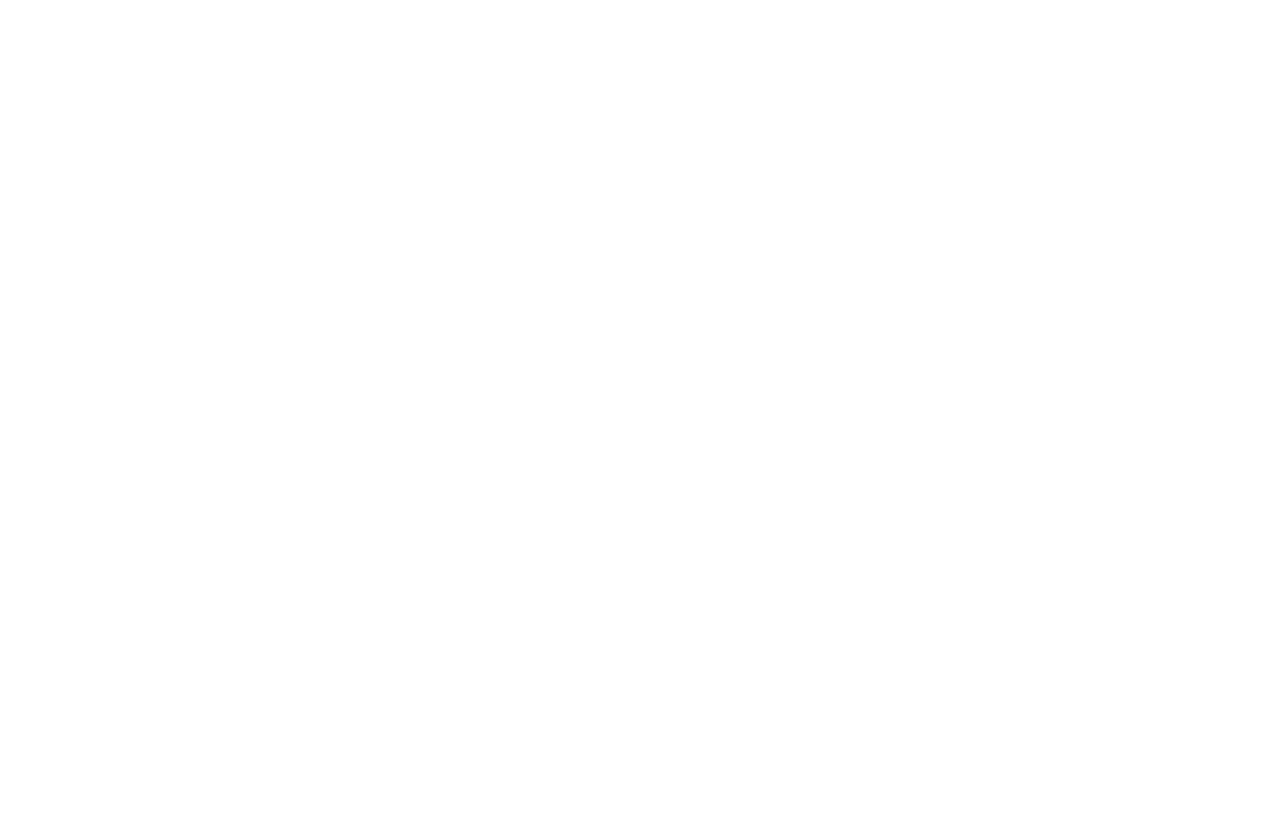
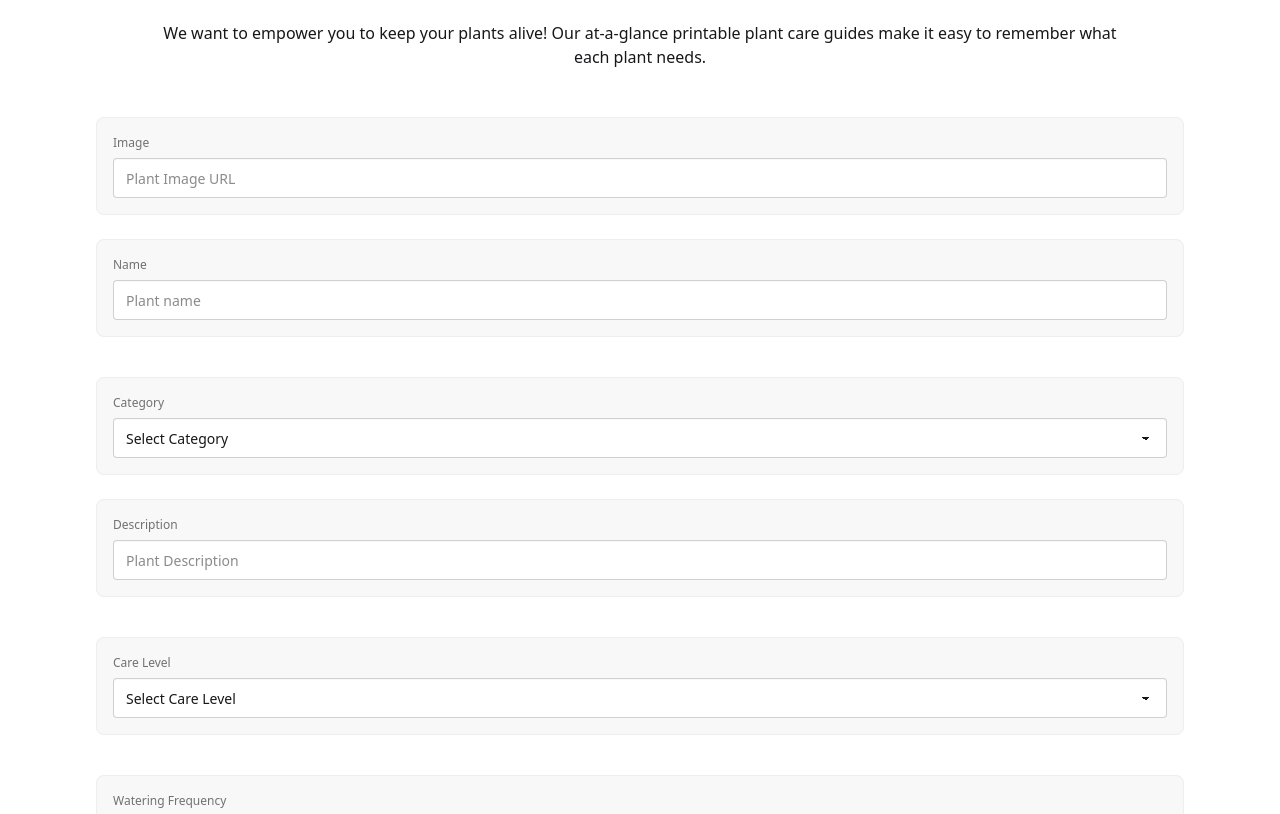
Before and after one commit to 1munni/Plant-care-tracker, a React (Vite) app: page /addPlants in a window 1280 px wide. Shown: the part 244-1058 px from the top of the page. Before the commit the page ends 800 px from the top, so only its background shows below. Built offline with nearby package versions, Linux system fonts and the light colour scheme.

Commit message:
add plant complete

```diff
--- a/package.json
+++ b/package.json
@@ -13,7 +13,10 @@
     "@tailwindcss/vite": "^4.1.7",
     "react": "^19.1.0",
     "react-dom": "^19.1.0",
+    "react-hook-form": "^7.56.4",
+    "react-hot-toast": "^2.5.2",
     "react-router": "^7.6.0",
+    "sweetalert2": "^11.21.2",
     "tailwindcss": "^4.1.7"
   },
   "devDependencies": {
--- a/src/Components/AddPlants.jsx
+++ b/src/Components/AddPlants.jsx
@@ -1,10 +1,140 @@
 import React from 'react';
+import Swal from 'sweetalert2';
 
 const AddPlants = () => {
+
+    const handleAddPlant=e=>{
+      e.preventDefault();
+      const form=e.target;
+      const formData=new FormData(form);
+      const newPlant = Object.fromEntries(formData.entries());
+      console.log(newPlant);
+
+// send plant data to server
+fetch('http://localhost:3000/plants', {
+    method:'POST',
+  headers: {
+    'Content-Type': 'application/json'
+},
+    body:JSON.stringify(newPlant)
+})
+.then(res=>res.json())
+.then(data=>{
+    // console.log('after adding plants to db', data)
+    if(data.insertedId){
+        console.log(' plant added successfully')
+       Swal.fire({
+  title: "Drag me!",
+  icon: "success",
+  draggable: true
+});
+// form.reset()
+    }
+})
+
+    }
     return (
-        <div>
+               <div className='p-24'>
+            <div className='p-12 text-center space-y-4'>
+                <h1 className='text-4xl font-medium'>Add Plants</h1>
+            <p>We want to empower you to keep your plants alive! Our at-a-glance printable plant care guides make it easy to remember what each plant needs.</p>
+            </div>
+            <form onSubmit={handleAddPlant}>
+<div className='grid grid-cols-1  gap-6'>
 
-        </div>
+<fieldset className="fieldset bg-base-200 border-base-300 rounded-box border p-4">
+  <label className="label">Image</label>
+  <input type="text" name="image" className="input w-full" placeholder="Plant Image URL" />
+</fieldset>
+ {/* name */}
+  <fieldset className="fieldset bg-base-200 border-base-300 rounded-box  border p-4">
+  <label className="label">Name</label>
+  <input type="text" name="name" className="input w-full" placeholder="Plant name" />
+ </fieldset>
+
+
+<fieldset className="fieldset bg-base-200 border-base-300 rounded-box border p-4 mt-4">
+  <label className="label">Category</label>
+  <select name="category" className="select select-bordered w-full">
+    <option value="" disabled selected>Select Category</option>
+    <option value="succulent">Succulent</option>
+    <option value="fern">Fern</option>
+    <option value="flowering">Flowering</option>
+    {/* Add more categories as needed */}
+  </select>
+</fieldset>
+
+{/* description */}
+
+    <fieldset className="fieldset bg-base-200 border-base-300 rounded-box  border p-4">
+  <label className="label">Description</label>
+  <input type="text" name="Description" className="input w-full" placeholder="Plant Description" />
+ </fieldset>
+ {/* care-level */}
+   <fieldset className="fieldset bg-base-200 border-base-300 rounded-box border p-4 mt-4">
+  <label className="label">Care Level</label>
+  <select name="careLevel" className="select select-bordered w-full">
+    <option value="" disabled selected>Select Care Level</option>
+    <option value="easy">Easy</option>
+    <option value="moderate">Moderate</option>
+    <option value="difficult">Difficult</option>
+  </select>
+</fieldset>
+
+{/* watering frequency */}
+
+<fieldset className="fieldset bg-base-200 border-base-300 rounded-box border p-4 mt-4">
+  <label className="label">Watering Frequency</label>
+  <select name="wateringFrequency" className="select select-bordered w-full">
+    <option value="" disabled selected>Select Watering Frequency</option>
+    <option value="daily">Daily</option>
+    <option value="every-2-days">Every 2 Days</option>
+    <option value="every-3-days">Every 3 Days</option>
+    <option value="weekly">Weekly</option>
+    <option value="bi-weekly">Bi-Weekly</option>
+    <option value="monthly">Monthly</option>
+    <option value="as-needed">As Needed</option>
+  </select>
+</fieldset>
+
+<fieldset className="fieldset bg-base-200 border-base-300 rounded-box border p-4 mt-4">
+  <label className="label">Last Watered Date</label>
+  <input type="date" name="lastWateredDate" className="input w-full" />
+</fieldset>
+
+<fieldset className="fieldset bg-base-200 border-base-300 rounded-box border p-4 mt-4">
+  <label className="label">Next Watering Date</label>
+  <input type="date" name="nextWateringDate" className="input w-full" />
+</fieldset>
+{/* healthstatus */}
+<fieldset className="fieldset bg-base-200 border-base-300 rounded-box border p-4 mt-4">
+  <label className="label">Health Status</label>
+  <select name="healthStatus" className="select select-bordered w-full">
+    <option value="" disabled selected>Select Health Status</option>
+    <option value="healthy">Healthy</option>
+    <option value="wilting">Wilting</option>
+    <option value="needs-nutrients">Needs Nutrients</option>
+    <option value="pest-infestation">Pest Infestation</option>
+    <option value="disease">Disease</option>
+  </select>
+</fieldset>
+
+<fieldset className="fieldset bg-base-200 border-base-300 rounded-box border p-4 mt-4">
+  <label className="label">User Email</label>
+  <input type="email" name="userEmail" className="input w-full" placeholder="user@example.com" />
+</fieldset>
+
+<fieldset className="fieldset bg-base-200 border-base-300 rounded-box border p-4 mt-4">
+  <label className="label">User Name</label>
+  <input type="text" name="userName" className="input w-full" placeholder="John Doe" />
+</fieldset>
+<input type="submit" className='btn w-full' value="Add Plant" />
+</div>
+
+
+            </form>
+
+</div>
     );
 };
 
--- a/src/Components/Home.jsx
+++ b/src/Components/Home.jsx
@@ -1,6 +1,9 @@
 import React from 'react';
+import { useLoaderData } from 'react-router';
 
 const Home = () => {
+    const plants=useLoaderData();
+    console.log(plants);
     return (
         <div>
 
--- a/src/LayOuts/MainLayout.jsx
+++ b/src/LayOuts/MainLayout.jsx
@@ -6,7 +6,10 @@
     return (
         <div>
      <Header></Header>
-            <Outlet></Outlet>
+     <div className='max-w-7xl mx-auto'>
+  <Outlet></Outlet>
+     </div>
+
         </div>
     );
 };
--- a/src/main.jsx
+++ b/src/main.jsx
@@ -21,6 +21,7 @@
     children:[
       {
         index:true,
+        loader:()=>fetch('http://localhost:3000/plants'),
         Component:Home
       },
       {
```
Also changed, not shown: 2 other files (tests, documents, lock files or other folders).
